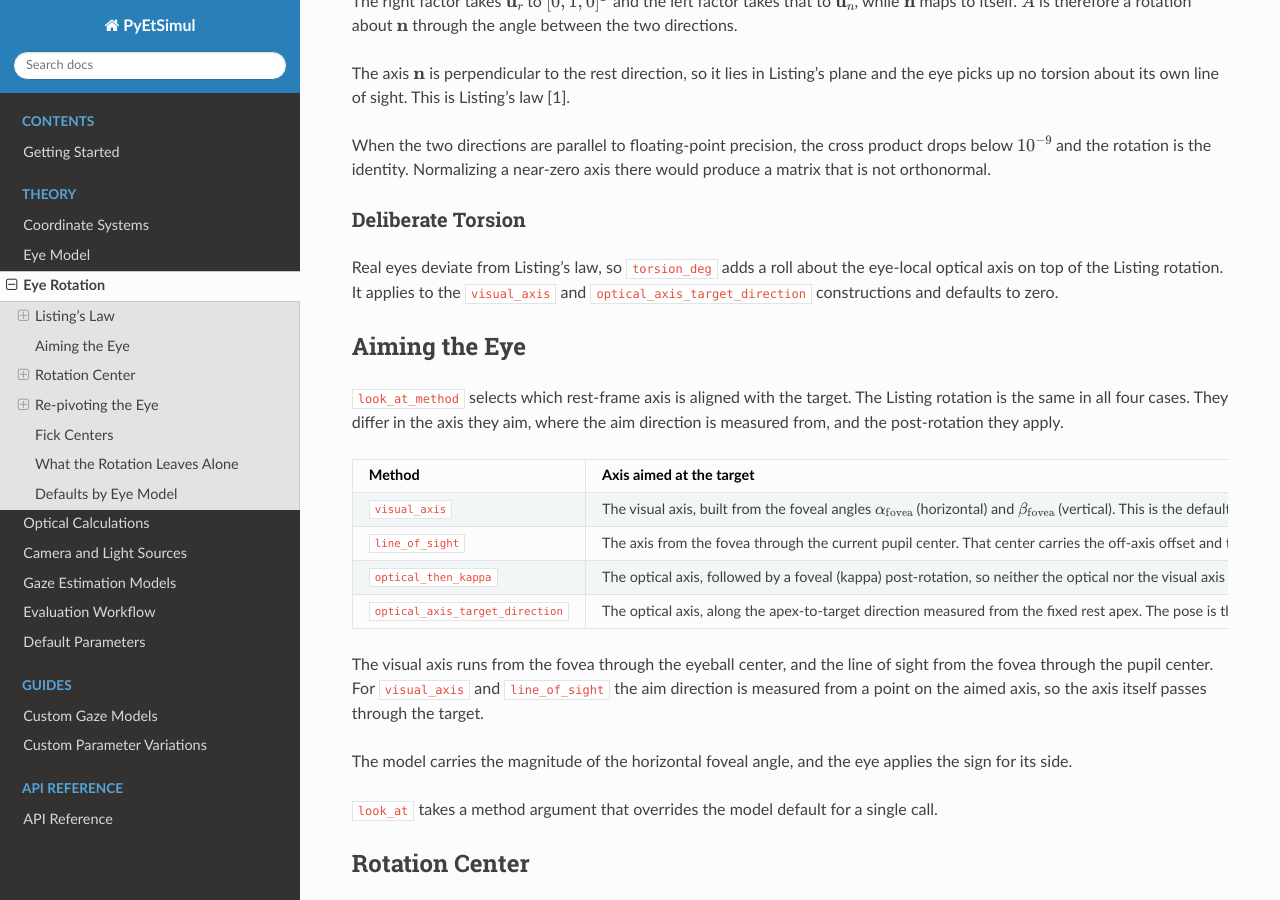
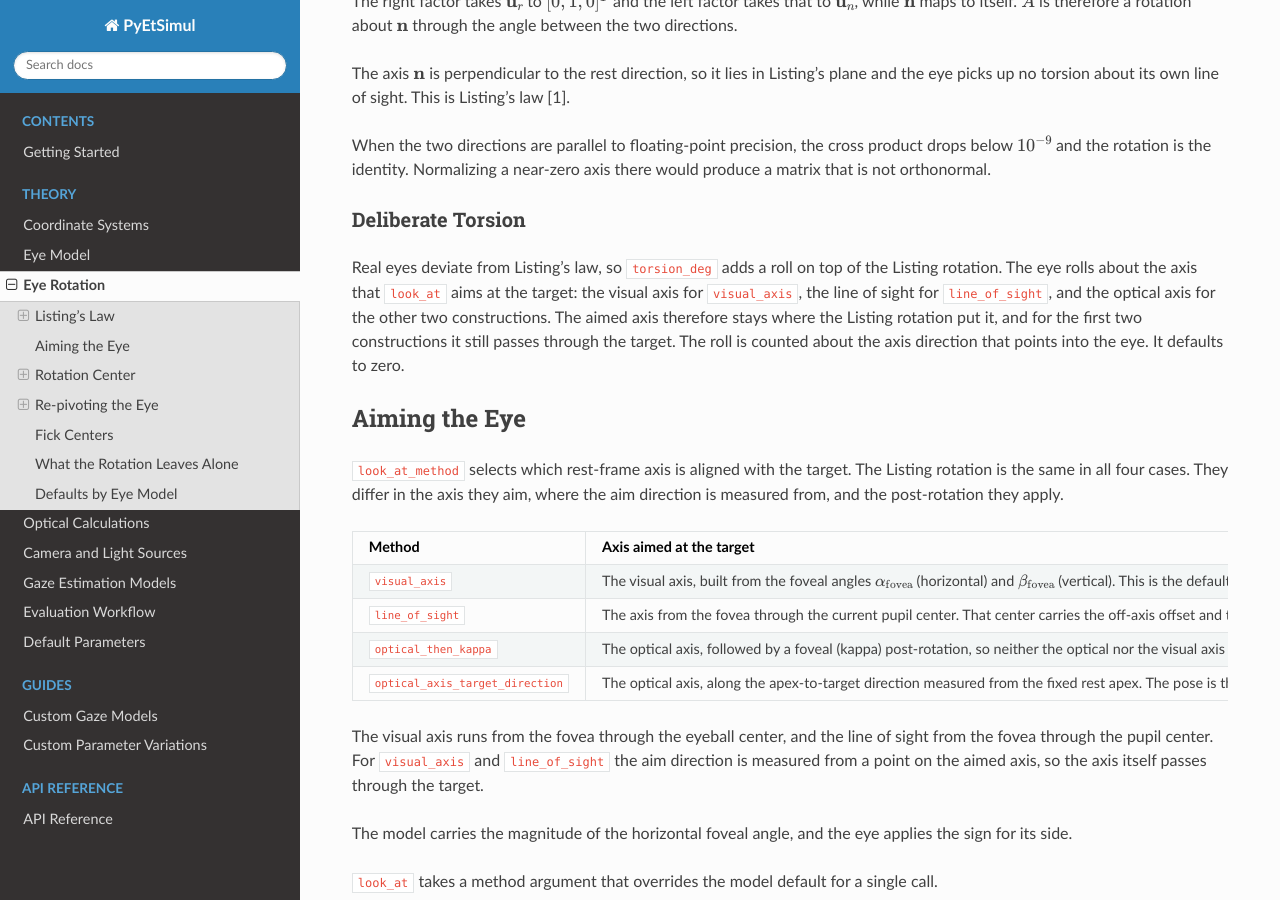
Before and after one commit to mh-salari/pyetsimul, a Sphinx documentation site: the page built from docs/theory/eye_rotation.rst, in a window 1280 px wide and 900 px high, scrolled down 1136 px. Built offline with Sphinx 7.4.7 and the Read the Docs theme 3.1.0, drawn with Linux system fonts in a browser that asks for light colours.

Commit message:
fix: roll the torsion of the eye about the axis that look_at aims at the target
torsion_deg rolls the eye about its gaze direction. Before, the roll was
made about the optical axis, which differs from the visual axis by angle
kappa. With the visual_axis method, 5 deg of torsion turned the visual
axis 0.55 deg away from the target (8 mm at 830 mm). The methods
line_of_sight and optical_then_kappa ignored torsion_deg without a
message. Now the eye rolls about the axis that look_at aims at the
target, with every method, so it keeps looking at the target. Results
change only for a non-zero torsion_deg (the default is 0), and not for
optical_axis_target_direction or for visual_axis without foveal
displacement.

```diff
--- a/docs/theory/eye_rotation.rst
+++ b/docs/theory/eye_rotation.rst
@@ -56,9 +56,12 @@ produce a matrix that is not orthonormal.
 Deliberate Torsion
 ^^^^^^^^^^^^^^^^^^
 
-Real eyes deviate from Listing's law, so ``torsion_deg`` adds a roll about the eye-local optical
-axis on top of the Listing rotation. It applies to the ``visual_axis`` and
-``optical_axis_target_direction`` constructions and defaults to zero.
+Real eyes deviate from Listing's law, so ``torsion_deg`` adds a roll on top of the Listing
+rotation. The eye rolls about the axis that ``look_at`` aims at the target: the visual axis for
+``visual_axis``, the line of sight for ``line_of_sight``, and the optical axis for the other two
+constructions. The aimed axis therefore stays where the Listing rotation put it, and for the first
+two constructions it still passes through the target. The roll is counted about the axis
+direction that points into the eye. It defaults to zero.
 
 Aiming the Eye
 --------------
```
Also changed, not shown: CHANGELOG.md (+8 -0 lines), 3 other files.
